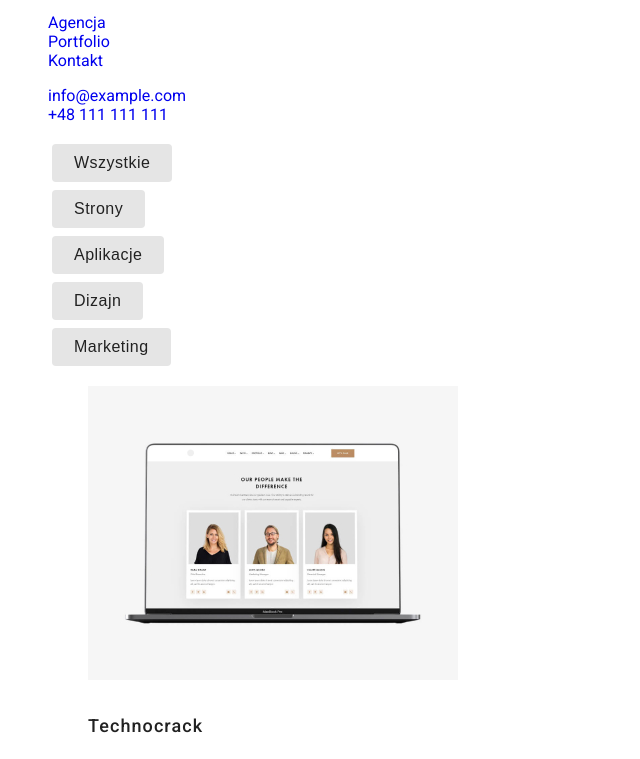
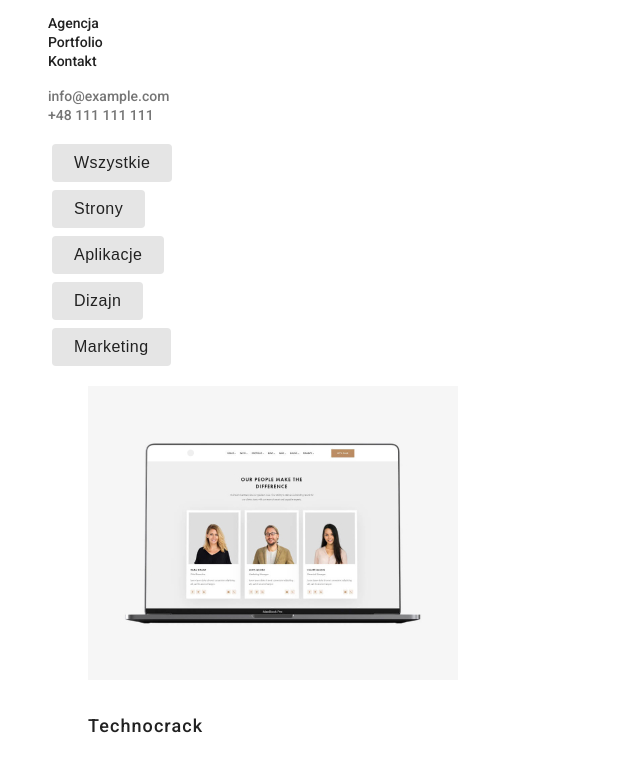
Before and after one commit to MaleckiDev/goit-markup-hw-02, a plain HTML site: page portfolio.html in a window 1280 px wide. Shown: the part 41-800 px from the top of the page, without its empty margins (0-640 px from the left). Drawn offline with Linux system fonts and the light colour scheme.

Commit message:
move 'class' from <li> to <a>

```diff
--- a/portfolio.html
+++ b/portfolio.html
@@ -22,13 +22,13 @@
         >
 
         <ul>
-          <li class="navi"><a href="#">Agencja</a></li>
-          <li class="navi"><a href="portfolio.html">Portfolio</a></li>
-          <li class="navi"><a href="#">Kontakt</a></li>
+          <li><a class="navi" href="#">Agencja</a></li>
+          <li><a class="navi" href="portfolio.html">Portfolio</a></li>
+          <li><a class="navi" href="#">Kontakt</a></li>
         </ul>
         <ul>
-          <li class="contact"><a href="#">info@example.com</a></li>
-          <li class="contact"><a href="#">+48 111 111 111</a></li>
+          <li><a class="contact" href="#">info@example.com</a></li>
+          <li><a class="contact" href="#">+48 111 111 111</a></li>
         </ul>
       </nav>
     </header>
@@ -185,8 +185,8 @@
       >
       <ul>
         <li><address>Warszawa, Aleje Jerozolimskie 21</address></li>
-        <li class="contact"><a href="#">info@example.com</a></li>
-        <li class="contact"><a href="#">+48 111 111 111</a></li>
+        <li><a class="contact" href="#">info@example.com</a></li>
+        <li><a class="contact" href="#">+48 111 111 111</a></li>
       </ul>
     </footer>
   </body>
```
